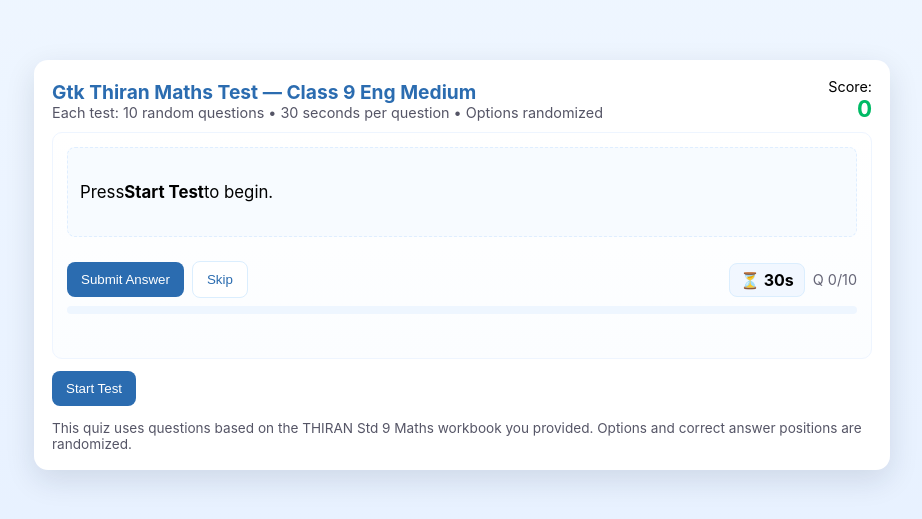
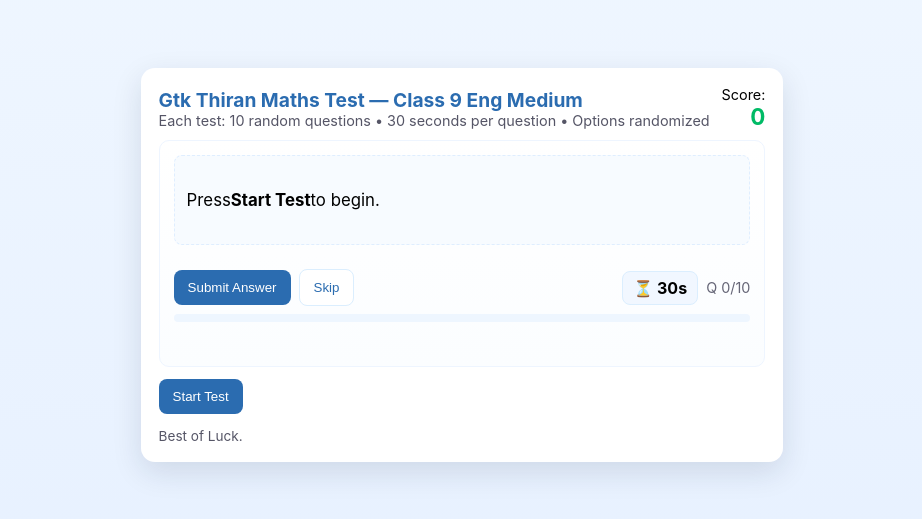
Before and after one commit to agmhss/Gtk-Thiran-C9-Maths-Test-Eng-Medium, a plain HTML site: page index.html in a window 1280 px wide. Shown: the part 147-666 px from the top of the page, without its empty margins (178-1100 px from the left). Drawn offline with nearby package versions, Linux system fonts and the light colour scheme.

Commit message:
Update index.html

```diff
--- a/index.html
+++ b/index.html
@@ -80,7 +80,7 @@
     </button>
 
     <div style="margin-top:14px;font-size:.85rem;color:#556">
-      This quiz uses questions based on the THIRAN Std 9 Maths workbook you provided. Options and correct answer positions are randomized.
+      Best of Luck.
     </div>
   </div>
 
```
